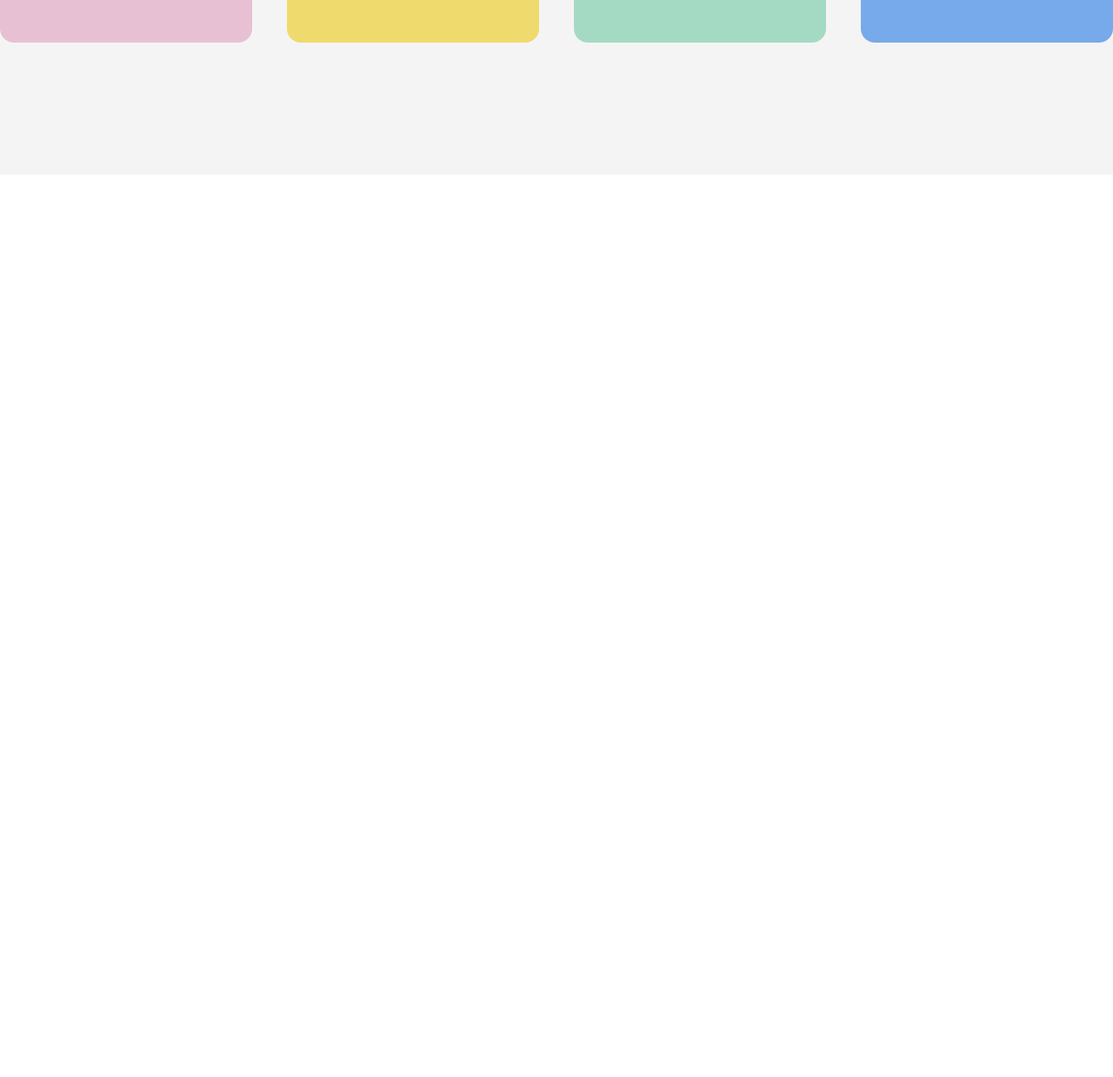
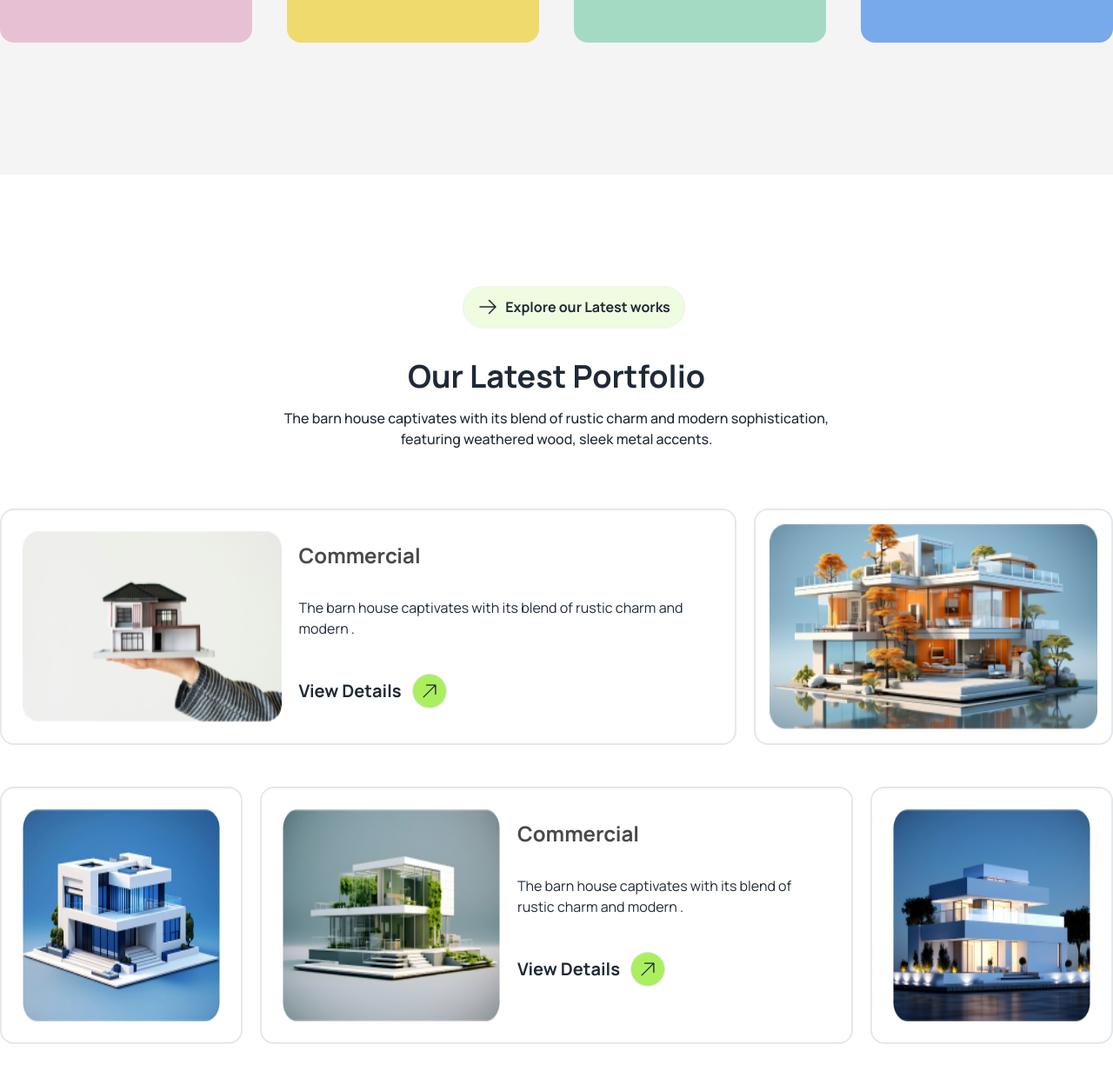
Before and after one commit to mdimranictiu/Assignment-03, a plain HTML site: page index.html in a window 1280 px wide. Shown: the part 2090-3329 px from the top of the page at 87% size. Before the commit the page ends 2291 px from the top, so only its background shows below. Drawn offline with nearby package versions, Linux system fonts and the light colour scheme.

Commit message:
Our Latest Portfolio done

```diff
--- a/index.html
+++ b/index.html
@@ -163,6 +163,66 @@
         </div>
        </section>
     </section>
+    <!-- Our Latest Portfolio -->
+     <section class="my-32 container mx-auto">
+        <div class="flex flex-col items-center">
+            <button class="btn rounded-full mb-4 text-base font-bold ml-10 mx-sm: place-items-center bg-[#ABEF5F33] items-center"> <svg xmlns="http://www.w3.org/2000/svg" fill="none" viewBox="0 0 24 24" stroke-width="1.5" stroke="currentColor" class="size-6">
+                <path stroke-linecap="round" stroke-linejoin="round" d="M13.5 4.5 21 12m0 0-7.5 7.5M21 12H3" />
+              </svg>
+              Explore our Latest works</button>
+              <h2 class=" text-[##212121] font-bold text-4xl mt-5 mb-4 text-center max-sm:text-2xl">Our Latest Portfolio</h2>
+              <p class="font-medium mb-5 text-center text-base max-sm:text-sm  text-[##494949] ">The barn house captivates with its blend of rustic charm and modern sophistication, <br> featuring weathered wood, sleek metal accents.</p>
+        </div>
+        <div class="my-12 grid grid-cols-3 gap-5 max-sm:grid-cols-1 max-sm:gap-6">
+            <div class="flex col-span-2 gap-5 border-2 rounded-2xl p-6 max-sm:block max-sm:col-span-1">
+                <div>
+                    <img class="w-full h-full" src="./assets/img1.png" alt="">
+                </div>
+                <div class="">
+                    <h3 class="text-[#494949] text-2xl font-bold mt-3 mb-2">Commercial</h3>
+                    <p class="text-[##737373] text-base"> <br> The barn house captivates with its blend of rustic charm and modern .</p>
+                    <div class="flex items-center py-10"><p class="text-xl font-bold text-[##212121]">View Details</p> <svg xmlns="http://www.w3.org/2000/svg" fill="none" viewBox="0 0 24 24" stroke-width="1.5"
+                        stroke="currentColor" class="size-6 border w-10 h-10 p-2 bg-custom-green rounded-full mx-3">
+                        <path stroke-linecap="round" stroke-linejoin="round" d="m4.5 19.5 15-15m0 0H8.25m11.25 0v11.25" />
+                    </svg> </div>
+                </div>
+            </div>
+            <div class="border-2 rounded-2xl p-4">
+                <img class="w-full h-full" src="./assets/img2.png" alt="">
+            </div>
+
+        </div>
+        <div class="flex gap-5  max-sm:flex-col-reverse">
+            <div class="border-2 flex-none rounded-2xl p-6">
+                <img class="w-full h-full" src="./assets/img3.png" alt="">
+            </div>
+         <div class="flex grow gap-5 border-2 rounded-2xl p-6 max-sm:block">
+            <div class="">
+                <img class="w-full h-full" src="./assets/img4.png" alt="">
+            </div>
+            <div>
+                <h3 class="text-[#494949] text-2xl font-bold mt-3 mb-2">Commercial</h3>
+                <p class="text-[##737373] text-base"> <br> The barn house captivates with its blend of rustic charm and modern .</p>
+                <div class="flex items-center py-10"><p class="text-xl font-bold text-[##212121]">View Details</p> <svg xmlns="http://www.w3.org/2000/svg" fill="none" viewBox="0 0 24 24" stroke-width="1.5"
+                    stroke="currentColor" class="size-6 border w-10 h-10 p-2 bg-custom-green rounded-full mx-3">
+                    <path stroke-linecap="round" stroke-linejoin="round" d="m4.5 19.5 15-15m0 0H8.25m11.25 0v11.25" />
+                </svg> </div>
+            </div>
+        </div>
+        <div class="border-2 rounded-2xl flex-none p-6">
+            <img class="w-full h-full" src="./assets/img5.png" alt="">
+        </div>
+
+        </div>
+
+     </section>
+     <!-- <section>
+        <div class="flex container mx-auto gap-5">
+            <div class="w-56 h-32 grow-1 bg-cyan-500">Hi</div>
+            <div class="w-56 h-32 grow-2 bg-cyan-500">Hdi</div>
+            <div class="w-56 h-32 grow-3 bg-cyan-500">Hi</div>
+        </div>
+     </section> -->
     </main>
     <footer></footer>
 </body>
```
